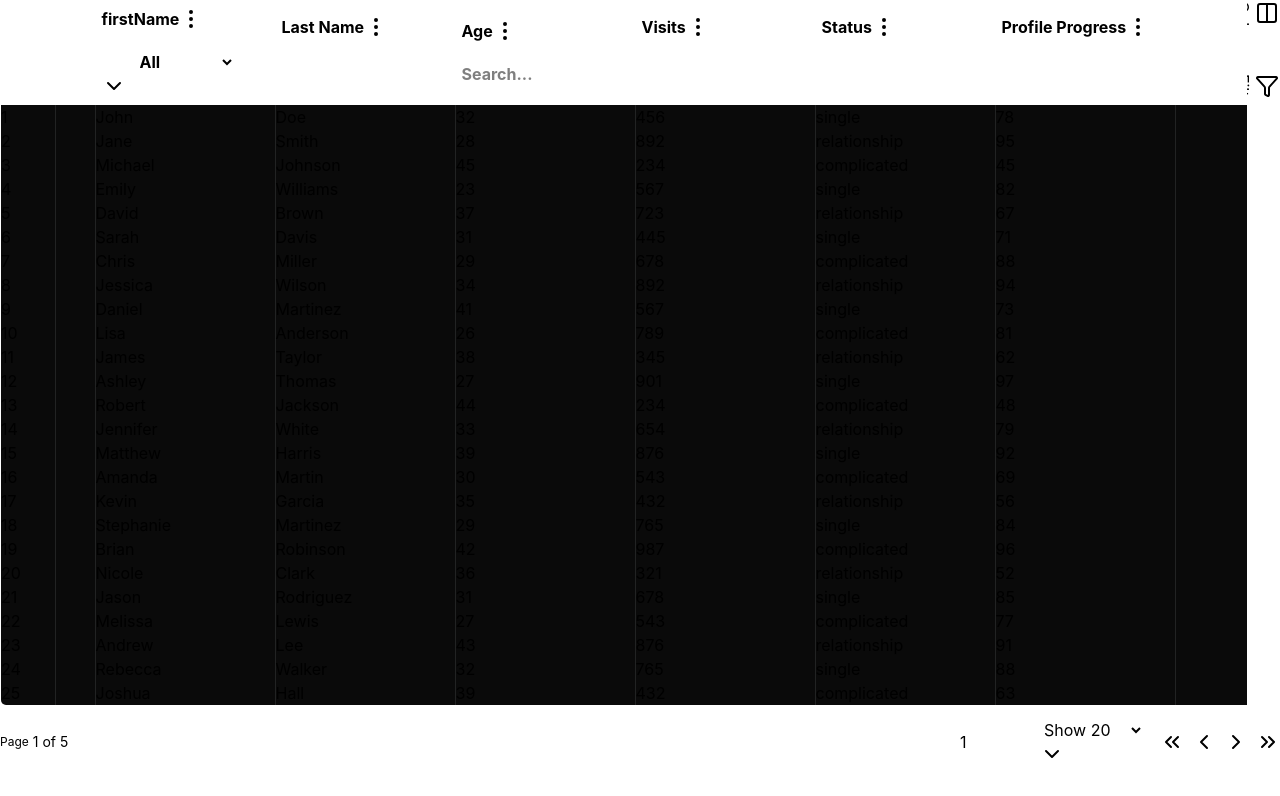
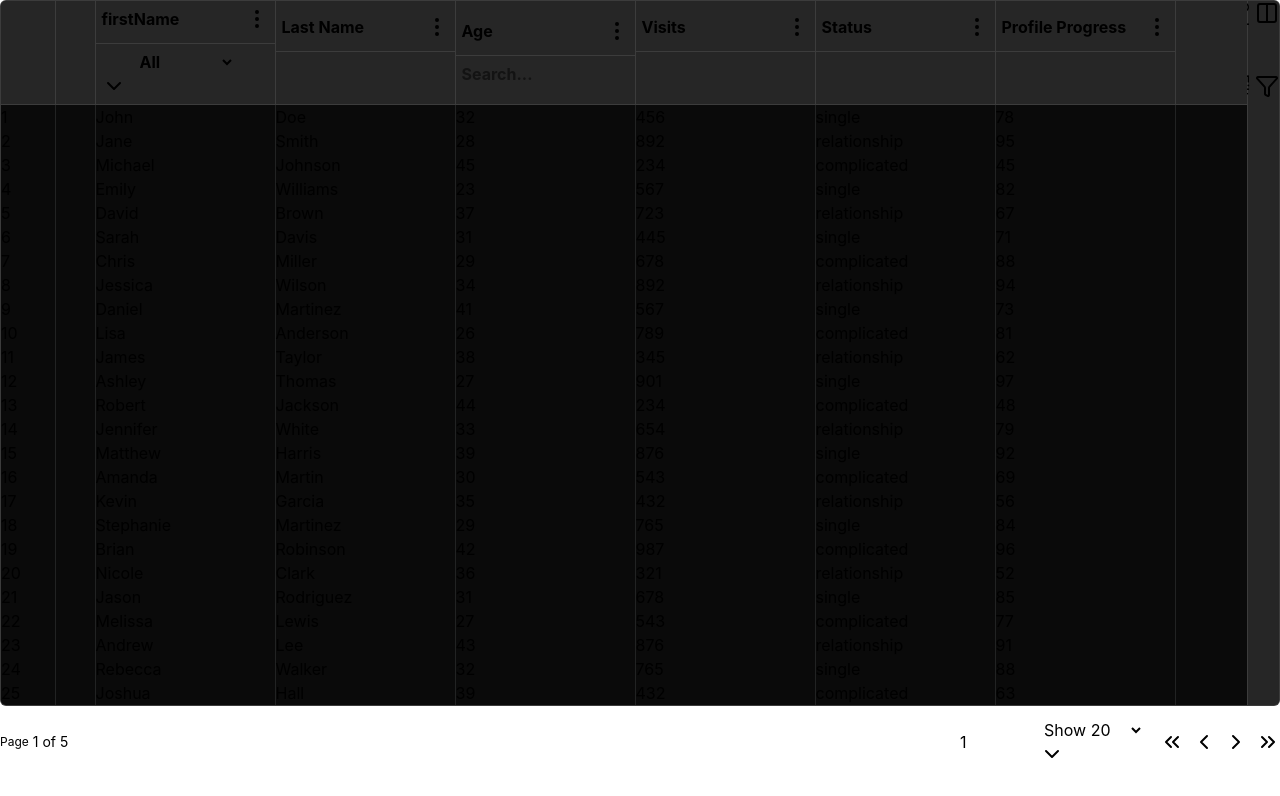
Before and after one commit to jsdev-robin/munza-x-data-grid, a React (Vite) app: page / in a window 1280 px wide. Shown: the top 796 px of the page. Built offline with nearby package versions, Linux system fonts and the light colour scheme.

Commit message:
feat: update README with installation instructions, add basic usage examples, and API reference; bump version to 1.3.3; enhance styles and remove debug flags

```diff
--- a/package.json
+++ b/package.json
@@ -1,7 +1,7 @@
 {
   "name": "munza-x-data-grid",
   "private": false,
-  "version": "1.2.7",
+  "version": "1.3.3",
   "type": "module",
   "files": [
     "dist"
--- a/src/components/table/THead.tsx
+++ b/src/components/table/THead.tsx
@@ -32,7 +32,7 @@ const THead = <T,>({ header }: THeadProps<T>) => {
       <>
         {header.isPlaceholder ? null : (
           <div className="mun:flex mun:flex-col mun:gap-1.5">
-            <div className="mun:p-1.5 mun:flex mun:items-center mun:justify-betweenmun:gap-3">
+            <div className="mun:p-1.5 mun:flex mun:items-center mun:justify-between mun:gap-3">
               <HeaderSort header={header} />
               <HeaderMenu header={header} />
             </div>
--- a/src/components/ui/native-select.tsx
+++ b/src/components/ui/native-select.tsx
@@ -24,7 +24,7 @@ function NativeSelect({
       <select
         data-slot="native-select"
         data-size={size}
-        className="h-8 w-full min-w-0 appearance-none rounded-lg border border-input bg-transparent py-1 pr-8 pl-2.5 text-sm transition-colors outline-none select-none selection:bg-primary selection:text-primary-foreground placeholder:text-muted-foreground focus-visible:border-ring focus-visible:ring-3 focus-visible:ring-ring/50 disabled:pointer-events-none disabled:cursor-not-allowed aria-invalid:border-destructive aria-invalid:ring-3 aria-invalid:ring-destructive/20 data-[size=sm]:h-7 data-[size=sm]:rounded-[min(var(--radius-md),10px)] data-[size=sm]:py-0.5 dark:bg-accent dark:aria-invalid:border-destructive/50 dark:aria-invalid:ring-destructive/40"
+        className="h-8 w-full min-w-0 appearance-none rounded-lg border border-input bg-transparent py-1 pr-8 pl-2.5 text-sm transition-colors outline-none select-none selection:bg-primary selection:text-primary-foreground placeholder:text-muted-foreground focus-visible:border-ring focus-visible:ring-3 focus-visible:ring-ring/50 disabled:pointer-events-none disabled:cursor-not-allowed aria-invalid:border-destructive aria-invalid:ring-3 aria-invalid:ring-destructive/20 data-[size=sm]:h-7 data-[size=sm]:rounded-[min(var(--radius-md),10px)] data-[size=sm]:py-0.5 dark:bg-input/30 dark:hover:bg-accent dark:aria-invalid:border-destructive/50 dark:aria-invalid:ring-destructive/40"
         {...props}
       />
       <ChevronDownIcon
--- a/src/contexts/GridContext.tsx
+++ b/src/contexts/GridContext.tsx
@@ -93,9 +93,6 @@ export const GridContextProvider = <T,>({
     onExpandedChange: setExpanded,
     manualPagination: manualPagination,
     rowCount: payload?.total,
-    debugTable: true,
-    debugHeaders: true,
-    debugColumns: false,
     defaultColumn: {
       size: 180,
       minSize: 180,
--- a/src/index.css
+++ b/src/index.css
@@ -6,16 +6,22 @@
   --color-background: var(--background);
   --color-foreground: var(--foreground);
   --color-border: var(--border);
+  --color-muted: var(--muted);
+  --color-accent: var(--accent);
 }
 
 :root {
   --background: oklch(1 0 0);
   --foreground: oklch(0.145 0 0);
   --border: oklch(0.922 0 0);
+  --muted: oklch(0.97 0 0);
+  --accent: oklch(0.97 0 0);
 }
 
 .dark {
   --background: oklch(0.145 0 0);
   --foreground: oklch(0.985 0 0);
   --border: oklch(1 0 0 / 10%);
+  --muted: oklch(0.269 0 0);
+  --accent: oklch(0.269 0 0);
 }
```
Also changed, not shown: 1 other file (tests, documents, lock files or other folders).
